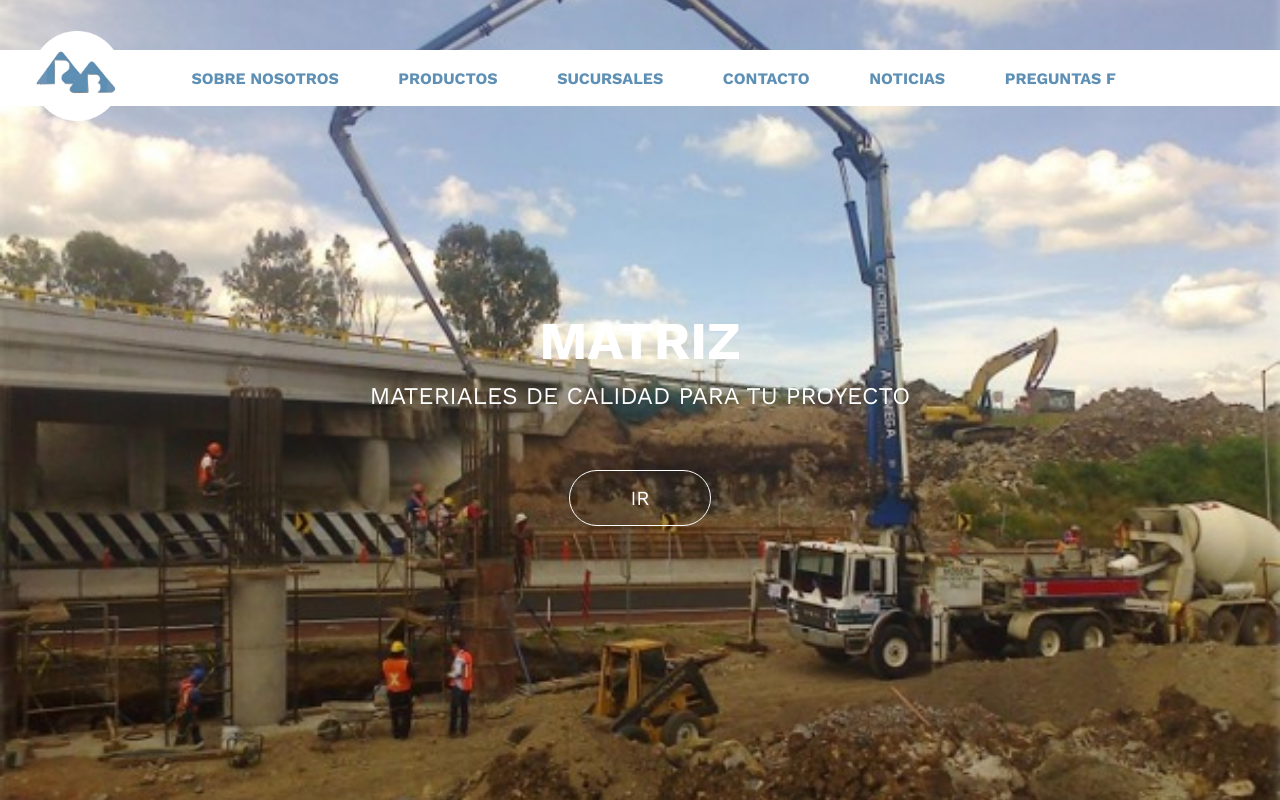
After one commit to Dust-Man/Arciniega, a PHP site: page /sucursales.php in a window 1280 px wide. The commit adds this page. Run offline with PHP 8.4, Linux system fonts and the light colour scheme.

Commit message:
sucursales

```diff
--- a/css/principal.css
+++ b/css/principal.css
@@ -153,6 +153,9 @@ nav a{
 }
 .--imagen-bano-aesteri{
     background-image: url("../img/bano-aesteri.png");
+}
+.--grua{
+    background-image: url("../img/fondos/grua.jpg");
 }
 /*BOTONES*/
 .boton-accion{
--- a/header.php
+++ b/header.php
@@ -11,7 +11,7 @@
                 <li>Sobre nosotros</li>
             </><a href="">
                 <li>Productos</li>
-            </a><a href="">
+            </a><a href="sucursales.php">
                 <li>Sucursales</li>
             </a>
             <a href="">
--- /dev/null
+++ b/sucursales.php
@@ -0,0 +1,21 @@
+<!DOCTYPE html>
+<html lang="en">
+<head>
+    <meta charset="UTF-8">
+    <meta name="viewport" content="width=device-width, initial-scale=1.0">
+    <title>Sucursales</title>
+    <link rel="stylesheet" href="./css/principal.css">
+</head>
+<body>
+<?php
+        include("./header.php")
+?>
+<main>
+    <div class="layout1 --grua">
+            <h1 class="l1__title">MATRIZ</h1>
+            <p class="l1__caption --upper --mbottom60">Materiales de calidad para tu proyecto</p>
+            <a href="#contacto" class="boton-accion">Ir</a>
+    </div>
+</main>
+</body>
+</html>
```
Also changed, not shown: img/fondos/grua.jpg (added).
